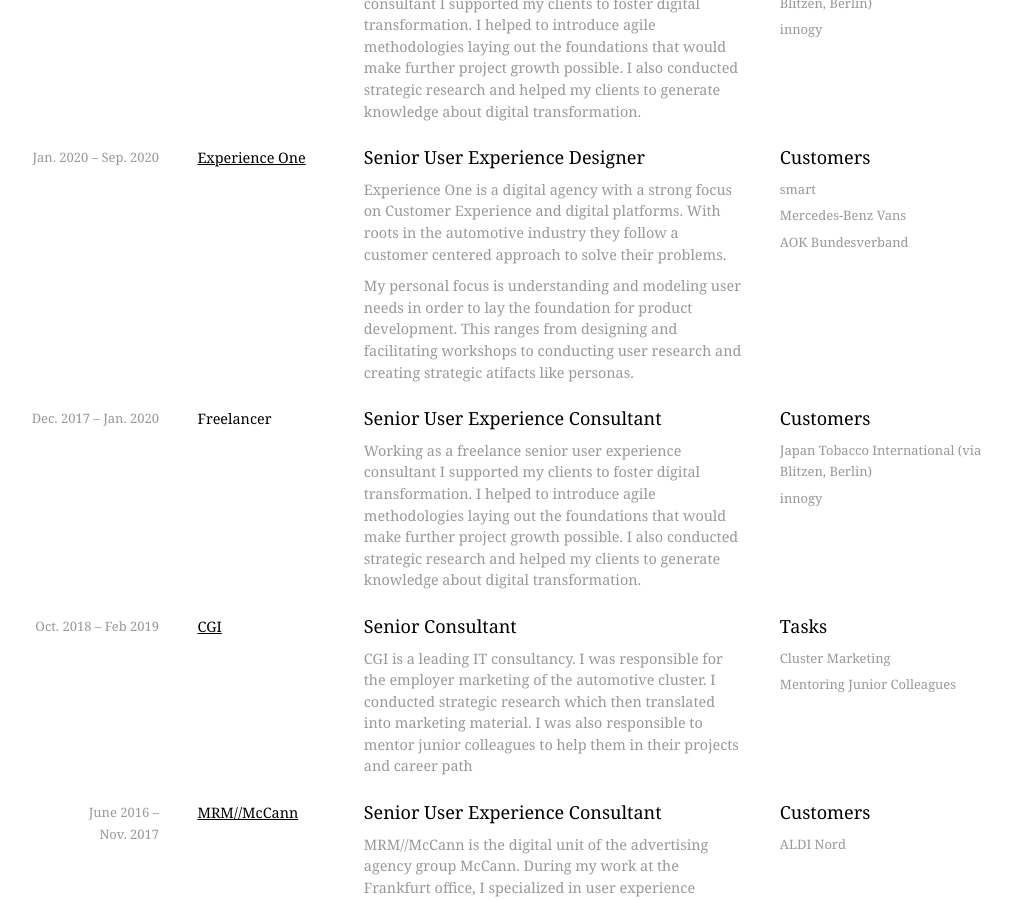
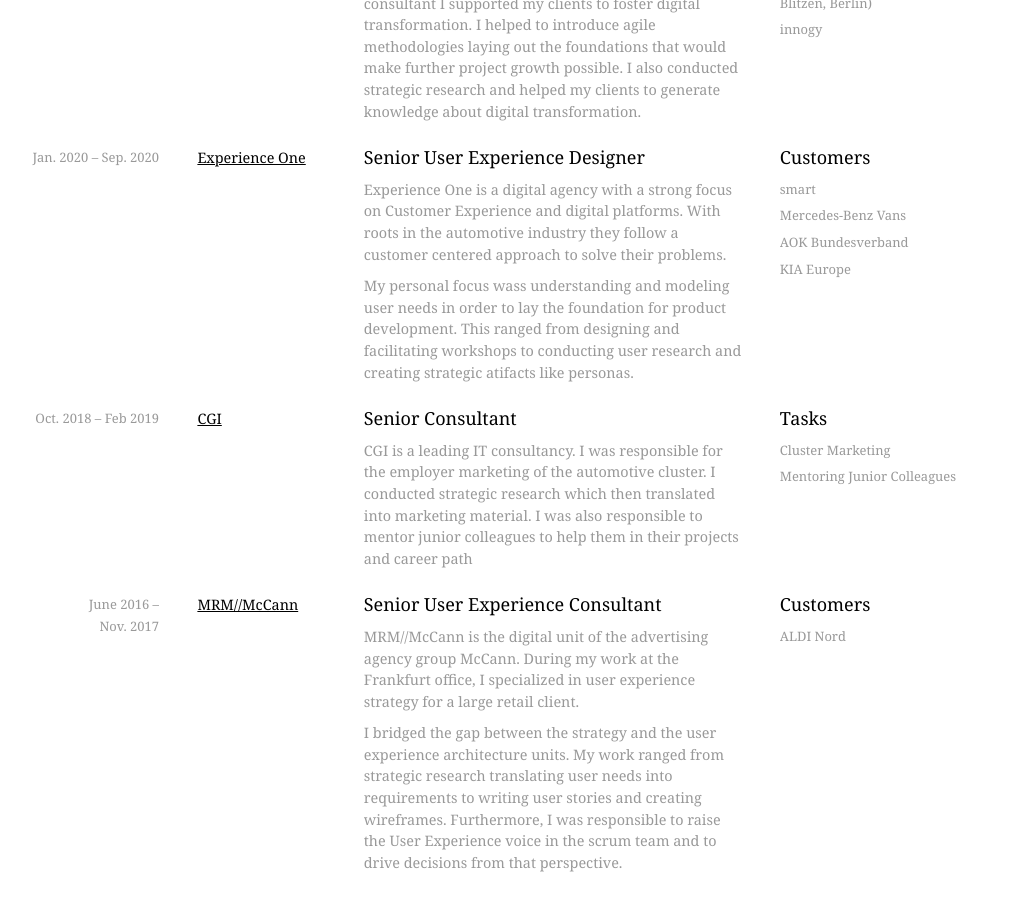
Before and after one commit to ma6/ma6.github.io, a Jekyll site: the page built from _pages/index.md, in a window 1280 px wide and 900 px high, scrolled down 1165 px. Shown: the whole window, without its empty margins (129-1140 px from the left). Built offline with Jekyll 4.4.1, drawn with Linux system fonts in a browser that asks for light colours; some web fonts are replaced; comment, search, counter and statistics services are not loaded.

Commit message:
update experience

```diff
--- a/_data/experience.yml
+++ b/_data/experience.yml
@@ -15,22 +15,12 @@
   title: Senior User Experience Designer
   content:
     - text: Experience One is a digital agency with a strong focus on Customer Experience and digital platforms. With roots in the automotive industry they follow a customer centered approach to solve their problems.
-    - text: My personal focus is understanding and modeling user needs in order to lay the foundation for product development. This ranges from designing and facilitating workshops to conducting user research and creating strategic atifacts like personas.
+    - text: My personal focus wass understanding and modeling user needs in order to lay the foundation for product development. This ranged from designing and facilitating workshops to conducting user research and creating strategic atifacts like personas.
   tasks:
     - task: smart
     - task: Mercedes-Benz Vans
     - task: AOK Bundesverband
-
-
-- start-date: Dec. 2017
-  end-date: Jan. 2020
-  company: Freelancer
-  title: Senior User Experience Consultant
-  content:
-    - text: Working as a freelance senior user experience consultant I supported my clients to foster digital transformation. I helped to introduce agile methodologies laying out the foundations that would make further project growth possible. I also conducted strategic research and helped my clients to generate knowledge about digital transformation.
-  tasks:
-    - task: Japan Tobacco International (via Blitzen, Berlin)
-    - task: innogy
+    - task: KIA Europe
 
 
 - start-date: Oct. 2018
```
